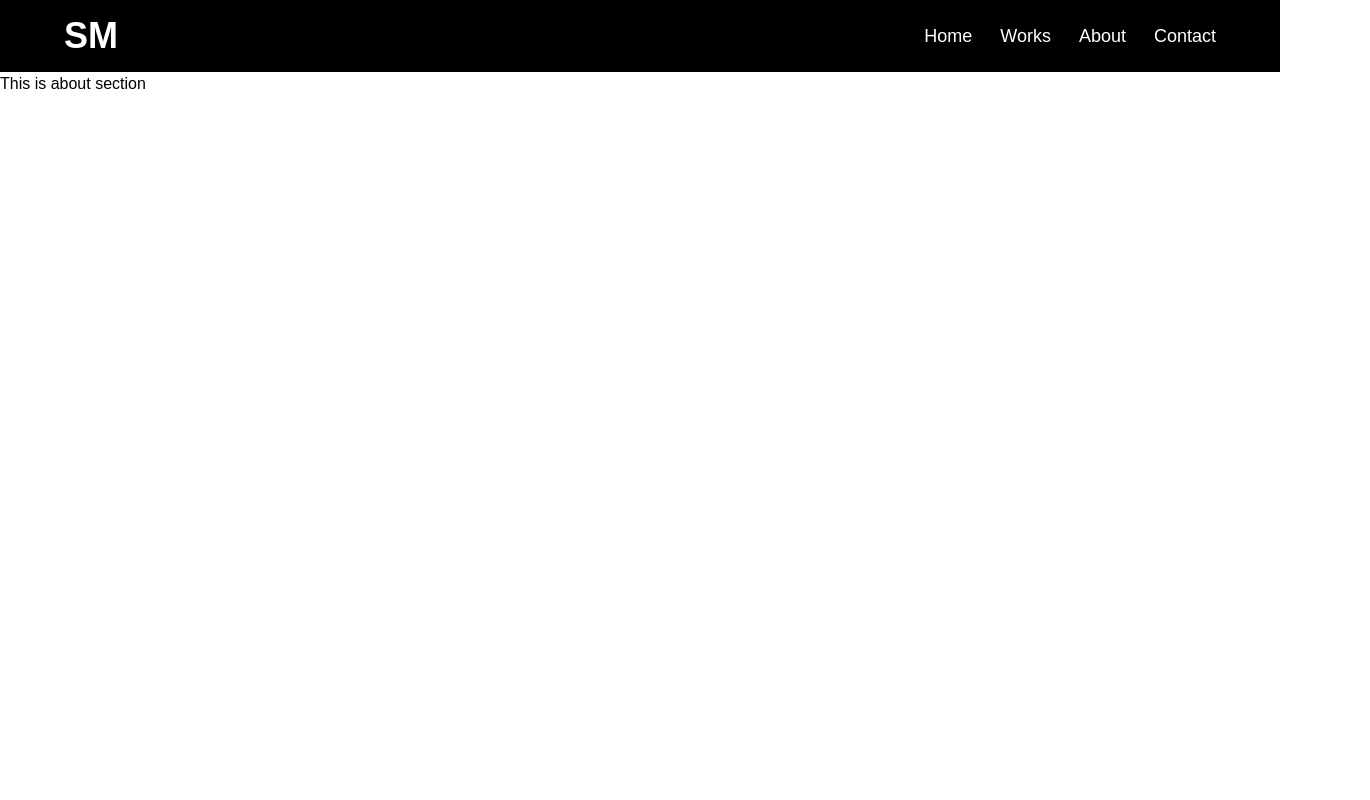
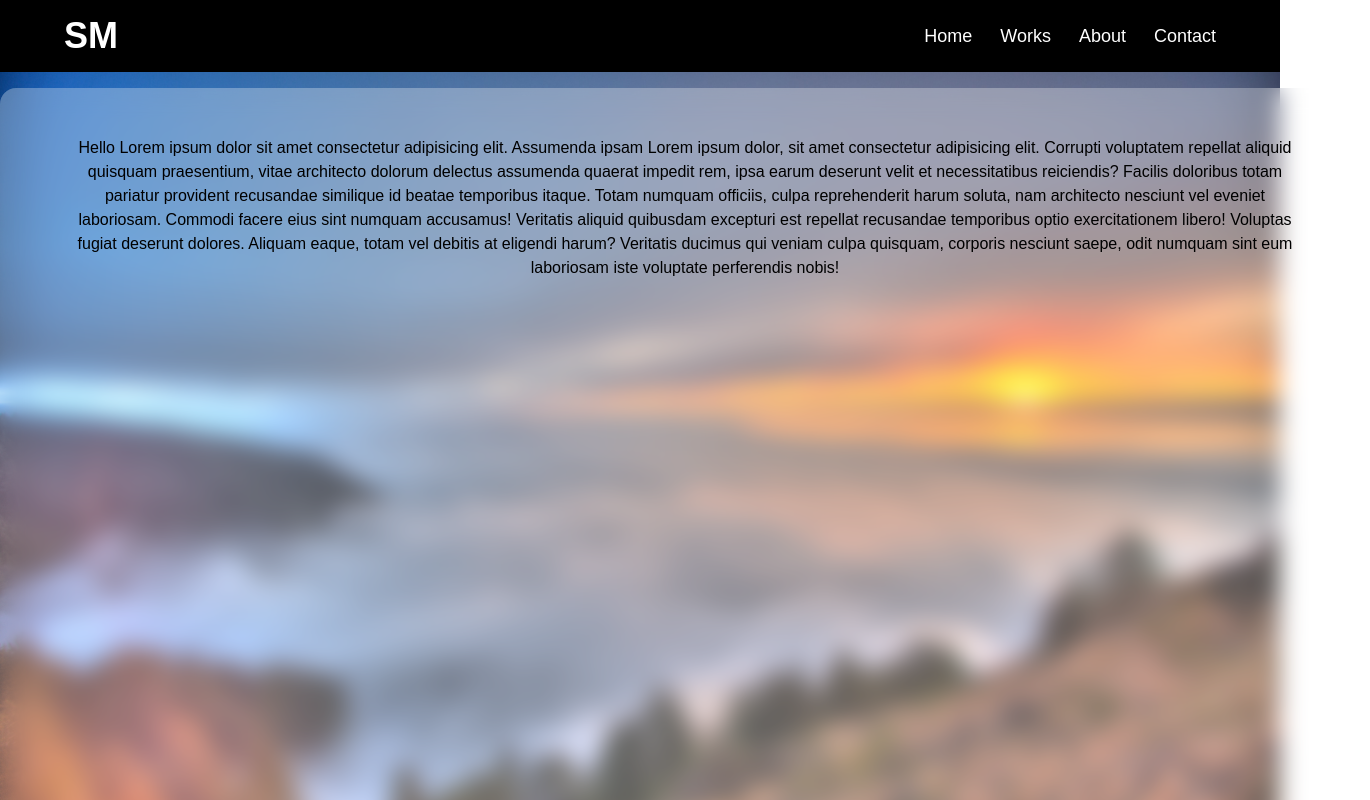
Before and after one commit to sushant-menon/portfolio-website-react, a React (Vite) app: page /about in a window 1280 px wide. Shown: the top 800 px of the page, 1370 px wide, since content can reach past the window. Built offline with nearby package versions, Linux system fonts and the light colour scheme.

Commit message:
modified about page

```diff
--- a/src/components/About.jsx
+++ b/src/components/About.jsx
@@ -1,7 +1,32 @@
 import React from "react";
 
 const About = () => {
-  return <div>This is about section</div>;
+  return (
+    <>
+      <div className="">
+        <img
+          className="absolute h-screen object-cover md:w-full"
+          src="src\assets\sunset1.jpg"
+          alt="bg-image"
+        />
+      </div>
+      <div className=" backdrop-blur-sm bg-white/30 relative text-center mt-4 w-[430px] mx-auto rounded-2xl h-screen py-6 px-4 md:w-[1370px] md:backdrop-blur-md md:px-16 md:py-12">
+        Hello Lorem ipsum dolor sit amet consectetur adipisicing elit. Assumenda
+        ipsam Lorem ipsum dolor, sit amet consectetur adipisicing elit. Corrupti
+        voluptatem repellat aliquid quisquam praesentium, vitae architecto
+        dolorum delectus assumenda quaerat impedit rem, ipsa earum deserunt
+        velit et necessitatibus reiciendis? Facilis doloribus totam pariatur
+        provident recusandae similique id beatae temporibus itaque. Totam
+        numquam officiis, culpa reprehenderit harum soluta, nam architecto
+        nesciunt vel eveniet laboriosam. Commodi facere eius sint numquam
+        accusamus! Veritatis aliquid quibusdam excepturi est repellat recusandae
+        temporibus optio exercitationem libero! Voluptas fugiat deserunt
+        dolores. Aliquam eaque, totam vel debitis at eligendi harum? Veritatis
+        ducimus qui veniam culpa quisquam, corporis nesciunt saepe, odit numquam
+        sint eum laboriosam iste voluptate perferendis nobis!
+      </div>
+    </>
+  );
 };
 
 export default About;
--- a/src/components/Home.jsx
+++ b/src/components/Home.jsx
@@ -29,7 +29,7 @@ const Home = () => {
               A Frontend Developer
             </p>
             <p className="font-bold text-2xl text-center md:text-start">
-              I like to turn design into reality
+              I like to turn ideas into product
             </p>
             <span className="flex space-x-3 mt-4 flex-col items-center space-y-4 md:flex-row md:space-y-0">
               <Link to="/about" className="border-b-2 w-max">
```
